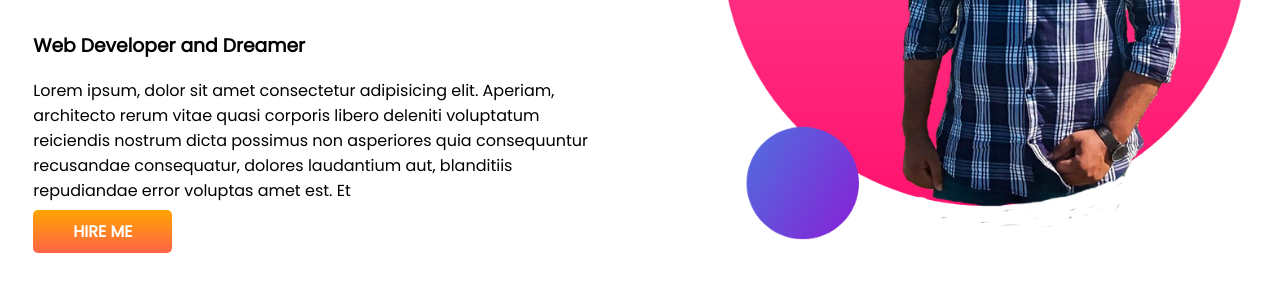
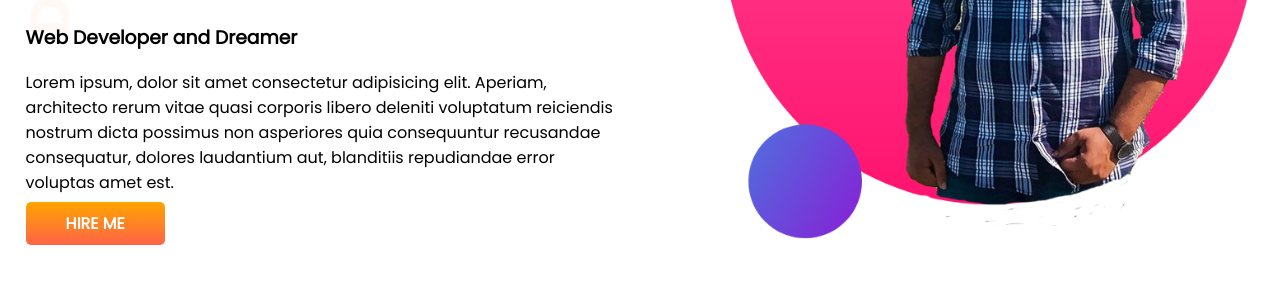
Before and after one commit to ashikurrb/ashik-portfolio, a plain HTML site: page index.html in a window 1280 px wide. Shown: the part 327-618 px from the top of the page. Drawn offline with Linux system fonts and the light colour scheme.

Commit message:
banner-fix

```diff
--- a/index.html
+++ b/index.html
@@ -14,23 +14,25 @@
 
 <body>
 
-    <section>
+    <section class="top-banner">
         <div class="half-width">
             <h1>WELCOME TO</h1>
             <h1> <span class="orange-color"> ASHIKUR RAHMAN </span> WORLD!</h1>
+
             <h3>Web Developer and Dreamer</h3>
             <p>Lorem ipsum, dolor sit amet consectetur adipisicing elit. Aperiam, architecto rerum vitae quasi corporis
                 libero
                 deleniti voluptatum reiciendis nostrum dicta possimus non asperiores quia consequuntur recusandae
                 consequatur,
-                dolores laudantium aut, blanditiis repudiandae error voluptas amet est. Et </p>
+                dolores laudantium aut, blanditiis repudiandae error voluptas amet est. </p>
 
-                <a class="link-button" href="https://www.linkedin.com/in/ashik85/" target="_blank">HIRE ME</a>
+            <a class="link-button" href="https://www.linkedin.com/in/ashik85/" target="_blank">HIRE ME</a>
         </div>
 
         <div class="half-width">
             <img src="images/ashik.png" alt="ashik">
         </div>
+
     </section>
 
 </body>
--- a/style.css
+++ b/style.css
@@ -1,5 +1,6 @@
 body{
     font-family: 'Poppins', sans-serif;
+    margin: 0%;
 }
 
 h1{
@@ -32,3 +33,8 @@ section{
     color: white;
     font-weight: bold;
 }
+
+.top-banner{
+    background-image: url(images/top-banner.png);
+    background-repeat: no-repeat;
+}
```
